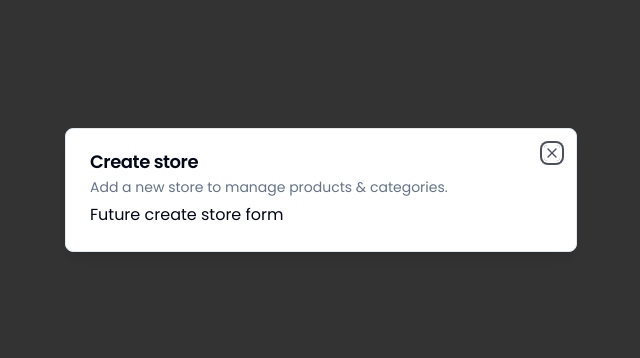
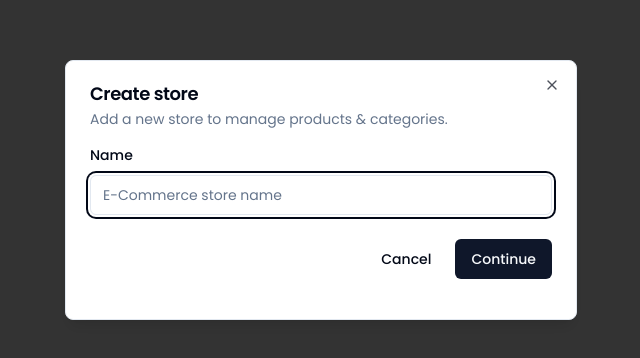
Before and after one commit to Noyon141/E-CommerceStore, a Next.js app: page / in a window 1280 px wide. Shown: the part 210-568 px from the top of the page, without its empty margins (319-959 px from the left). Built offline with nearby package versions, Linux system fonts and the light colour scheme.

Commit message:
Applied zod schema and form functionality to create a store modal.

```diff
--- a/components/modals/store-modal.tsx
+++ b/components/modals/store-modal.tsx
@@ -1,10 +1,40 @@
 "use client";
 
 import { useStoreModal } from "@/hooks/use-store-modal";
+import { zodResolver } from "@hookform/resolvers/zod";
+import { useForm } from "react-hook-form";
+import * as z from "zod";
+import { Button } from "../ui/button";
+import {
+  Form,
+  FormControl,
+  FormField,
+  FormItem,
+  FormLabel,
+  FormMessage,
+} from "../ui/form";
+import { Input } from "../ui/input";
 import { Modal } from "../ui/modal";
 
 export const StoreModal = () => {
   const storeModal = useStoreModal();
+
+  //Applying zod schema and submit to form
+  const formSchema = z.object({
+    name: z.string().min(1, "Name is required"),
+  });
+
+  const form = useForm({
+    resolver: zodResolver(formSchema),
+    defaultValues: {
+      name: "",
+    },
+  });
+
+  const onSubmit = async (data: z.infer<typeof formSchema>) => {
+    console.log(data);
+    //TODO: Create store
+  };
   return (
     <Modal
       title="Create store"
@@ -12,7 +42,33 @@
       isOpen={storeModal.isOpen}
       onClose={storeModal.onClose}
     >
-      Future create store form
+      <div>
+        <div className="space-y-4 py-2 pb-4">
+          <Form {...form}>
+            <form onSubmit={form.handleSubmit(onSubmit)}>
+              <FormField
+                control={form.control}
+                name="name"
+                render={({ field }) => (
+                  <FormItem>
+                    <FormLabel>Name</FormLabel>
+                    <FormControl>
+                      <Input {...field} placeholder="E-Commerce store name" />
+                    </FormControl>
+                    <FormMessage />
+                  </FormItem>
+                )}
+              />
+              <div className="flex items-center justify-end space-x-2 pt-6 ">
+                <Button variant={"ghost"} onClick={storeModal.onClose}>
+                  Cancel
+                </Button>
+                <Button type="submit">Continue</Button>
+              </div>
+            </form>
+          </Form>
+        </div>
+      </div>
     </Modal>
   );
 };
```
